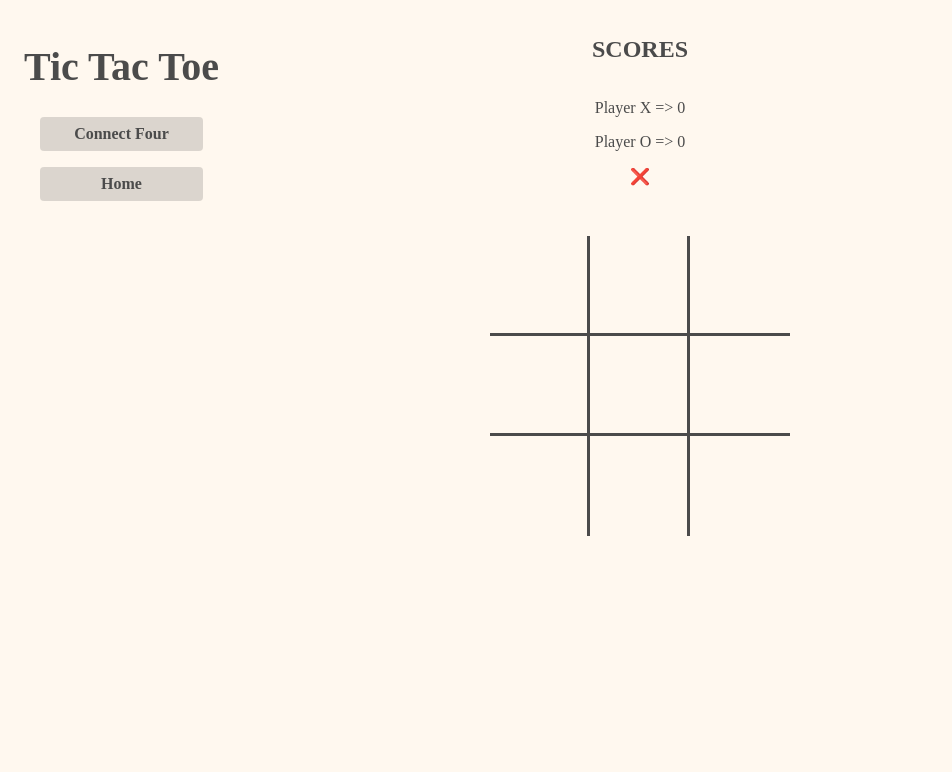
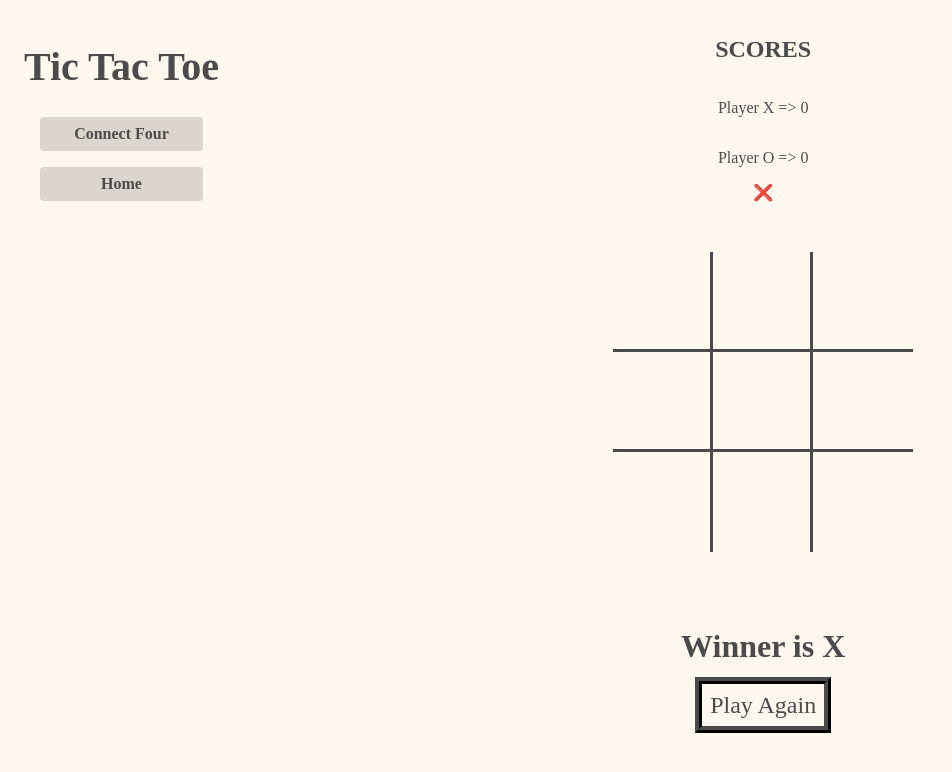
Before and after one commit to ElsaLebas/games, a website built with webpack: page src/tictactoe/tictactoe.html in a window 1280 px wide. Shown: the whole page, without its empty margins (0-952 px from the left). Built offline with nearby package versions, Linux system fonts and the light colour scheme.

Commit message:
clean css

```diff
--- a/src/tictactoe/tictactoe.css
+++ b/src/tictactoe/tictactoe.css
@@ -4,31 +4,26 @@ body {
 }
 
 .container {
+    display: grid;
+    grid-template-columns: 20% 80%;
     margin: 16px;
 }
 
 .left-panel {
-        position: fixed;
+    position: fixed;
 }
 
-.game-content {
-    display: flex;
-    flex-direction: column;
-    align-items: center;
-    justify-content: center;
-}
-
-ul {
+.left-panel ul {
     list-style-type: none;
     margin: 0;
     padding: 0;
 }
 
-li {
+.left-panel ul li {
     display: inline;
 }
 
-li a {
+.left-panel ul li a {
     display: block;
     background-color: rgb(75, 75, 75, 0.2);
     border-radius: 4px;
@@ -40,19 +35,25 @@ li a {
     font-weight: bold;
 }
 
-li a:hover {
+.left-panel ul li a:hover {
     background-color: rgb(75, 75, 75, 0.5);
 }
 
-h1 {
-    color: currentColor;
-    font-size: 40px;
+.game-content {
+    grid-column: 2/3;
+    display: flex;
+    flex-direction: column;
+    align-items: center;
+    justify-content: center;
 }
 
-.main_content{
-    width: 100%;
-    margin-left: 200px;
-  }
+#score-panel {
+    display: flex;
+    flex-direction: column;
+    text-align: center;
+    justify-content: center;
+    margin-bottom: 50px;
+}
 
 #board {
     display: grid;
@@ -60,6 +61,11 @@ h1 {
     grid-template-rows: 100px 100px 100px;
     cursor: pointer;
     position: relative;
+}
+
+h1 {
+    color: currentColor;
+    font-size: 40px;
 }
 
 .tile {
@@ -178,11 +184,3 @@ h1 {
     content: "O";
     opacity: 0.4;
 }
-
-#score-panel {
-    display: flex;
-    flex-direction: column;
-    text-align: center;
-    justify-content: center;
-    margin-bottom: 50px;
-}
--- a/src/tictactoe/tictactoe.html
+++ b/src/tictactoe/tictactoe.html
@@ -22,11 +22,9 @@
 
         <div id="score-panel">
             <h2>SCORES</h2>
-            <div id="score-text">
-                <p id="playerX-score">Player X => 0</p>
-                <p id="playerO-score">Player O => 0</p>
-            </div>
-            <a id="reset-score">❌</a>
+            <p id="playerX-score">Player X => 0</p>
+            <p id="playerO-score">Player O => 0</p>
+            <a>❌</a>
         </div>
 
         <div id="board">
@@ -43,7 +41,7 @@
         </div>
 
 
-        <div id="game-over-area" class="hidden">
+        <div id="game-over-area" class="visible">
             <h2 id="game-over-text">Winner is X</h2>
             <a id="play-again">Play Again</a>
         </div>
```
